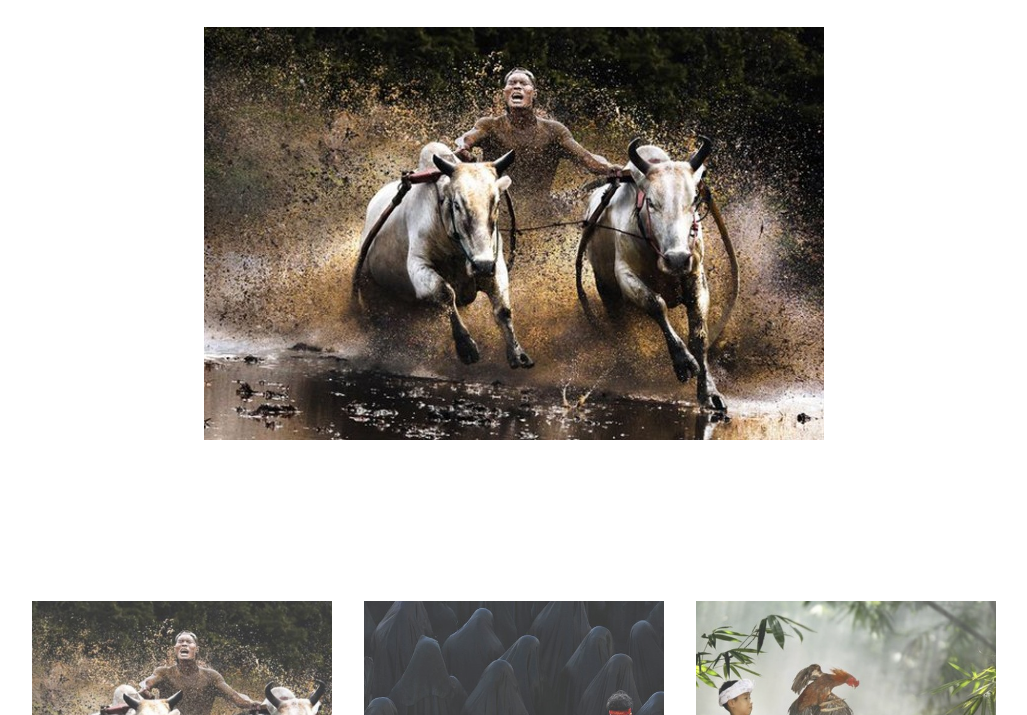
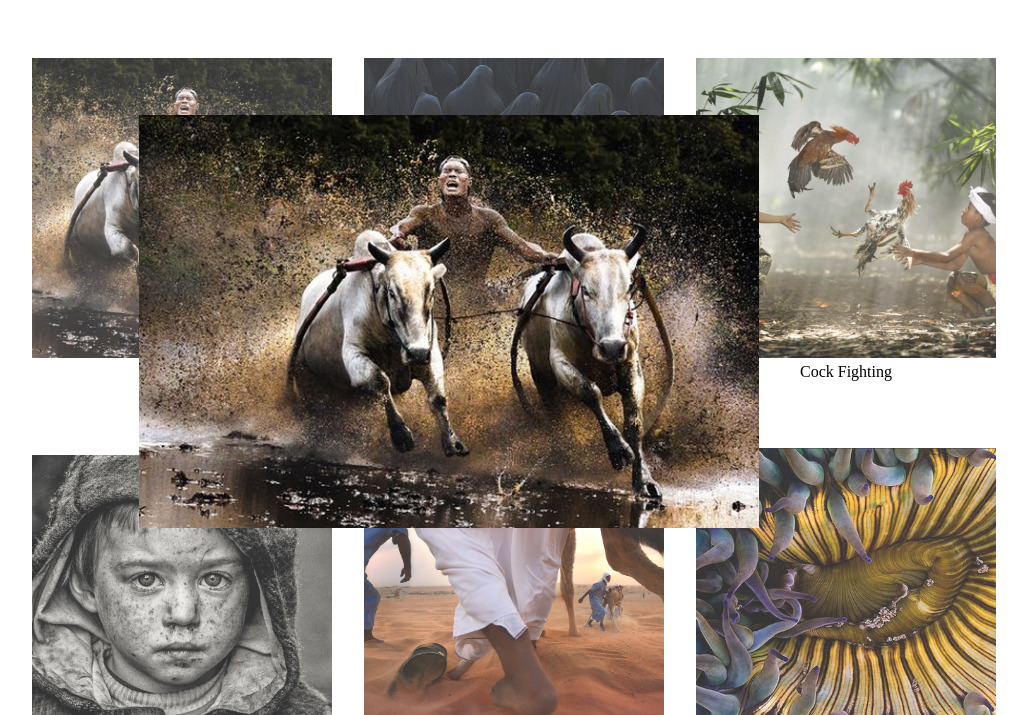
Before and after one commit to emauldin84/instagram-clone, a plain HTML site: page index.html in a window 1280 px wide. Both pictures are taken after a click on the element "Cow Racer". Shown: the part 85-800 px from the top of the page, without its empty margins (126-1153 px from the left). Drawn offline with nearby package versions, Linux system fonts and the light colour scheme.

Commit message:
adds css to fix to  center large image display on screen.

```diff
--- a/scripts/index.js
+++ b/scripts/index.js
@@ -34,7 +34,7 @@ function attachClickEvent(eachImage) {
     eachImage.addEventListener('click', respondToClick);
 }
 
-function dismissLargeImage(event) {
+function dismissLargeImage() {
     largeImageOutput.classList.add('hidden');
 }
 
--- a/styles/index.css
+++ b/styles/index.css
@@ -31,8 +31,8 @@ html, body {
 }
 
 .picture-container {
-    padding-bottom: 150px;
-    padding-top: 130px;
+    /* padding-bottom: 150px;
+    padding-top: 130px; */
     min-height: 100%;
     display: flex;
     flex-direction: row;
@@ -69,7 +69,7 @@ html, body {
 
 }
 .picture-frame p {
-    z-index: 99999;
+    z-index: 9;
     margin: 5px;
     padding-bottom: 0;
 
@@ -125,8 +125,25 @@ html, body {
 }
 
 .large-image-container {
-    display: flex;
+    /* display: flex;
     justify-content: center;
+    align-items: center; */
+    position: absolute;
+    width: 100%;
+    /* display: block; */
+    /* display: block; */
+    /* margin: 0 auto; */
+    z-index: 10;
+}
+.large-image {
+    position: fixed;
+    top: 50%;
+    left: 50%;
+    max-width: 750px;
+    max-height: 750px;
+    margin-top: -200px;
+    margin-left: -375px;
+    z-index: 10;
 }
 
 .hidden {
```
